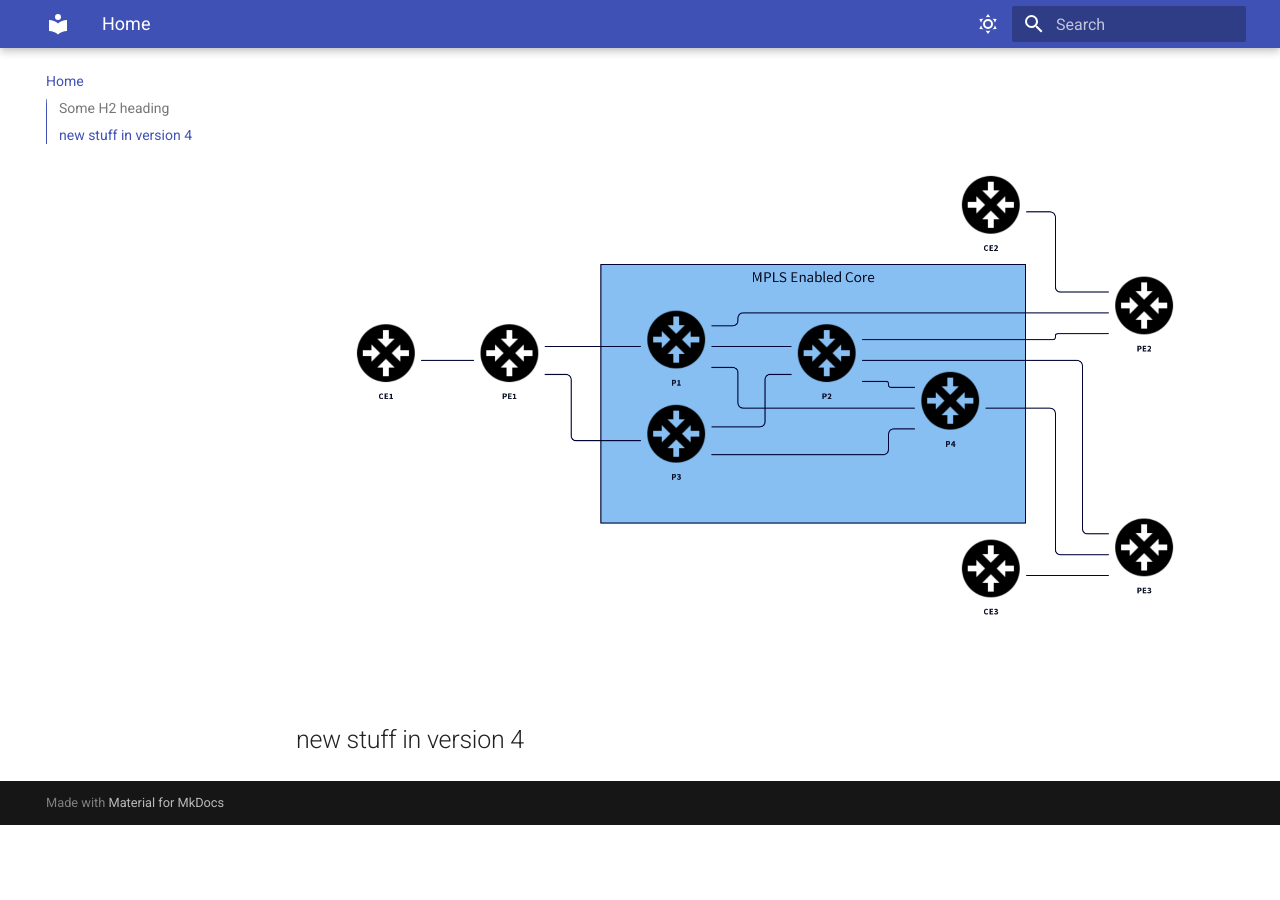
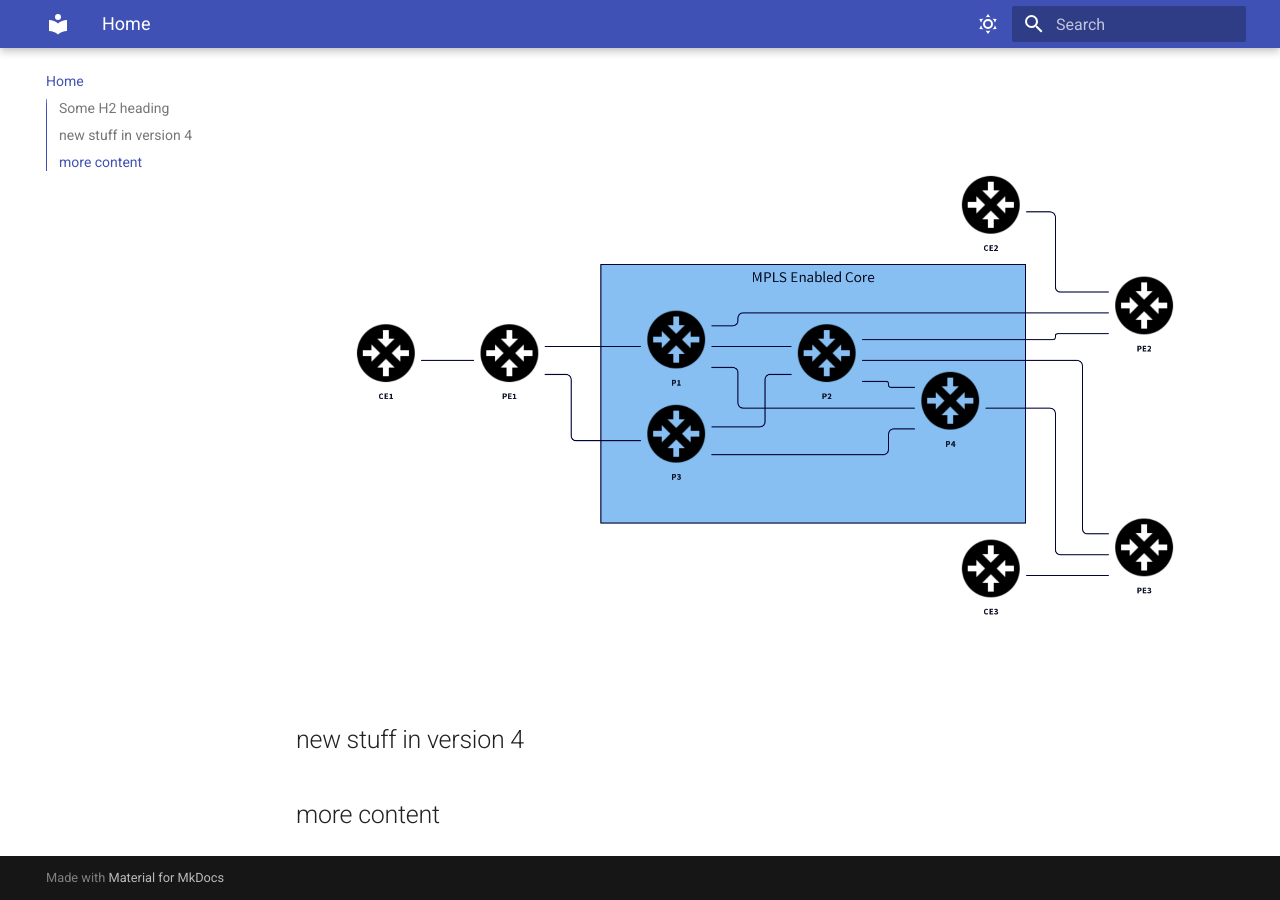
Before and after one commit to JulioPDX/devops-for-docs, an MkDocs documentation site: the page built from docs/index.md, in a window 1280 px wide and 900 px high, scrolled down 2141 px. Built offline with MkDocs 1.6.1 and Material for MkDocs 9.7.7, drawn with Linux system fonts in a browser that asks for light colours; the version menu is left out; before the commit the page ends 2966 px from its top, so only the background shows below that.

Commit message:
adding more stuff

```diff
--- a/docs/index.md
+++ b/docs/index.md
@@ -25,3 +25,5 @@ These are diagrams generated with [D2](https://d2lang.com/tour/intro/).
 ![mpls](diagrams/mpls.png)
 
 ## new stuff in version 4
+
+## more content
```
